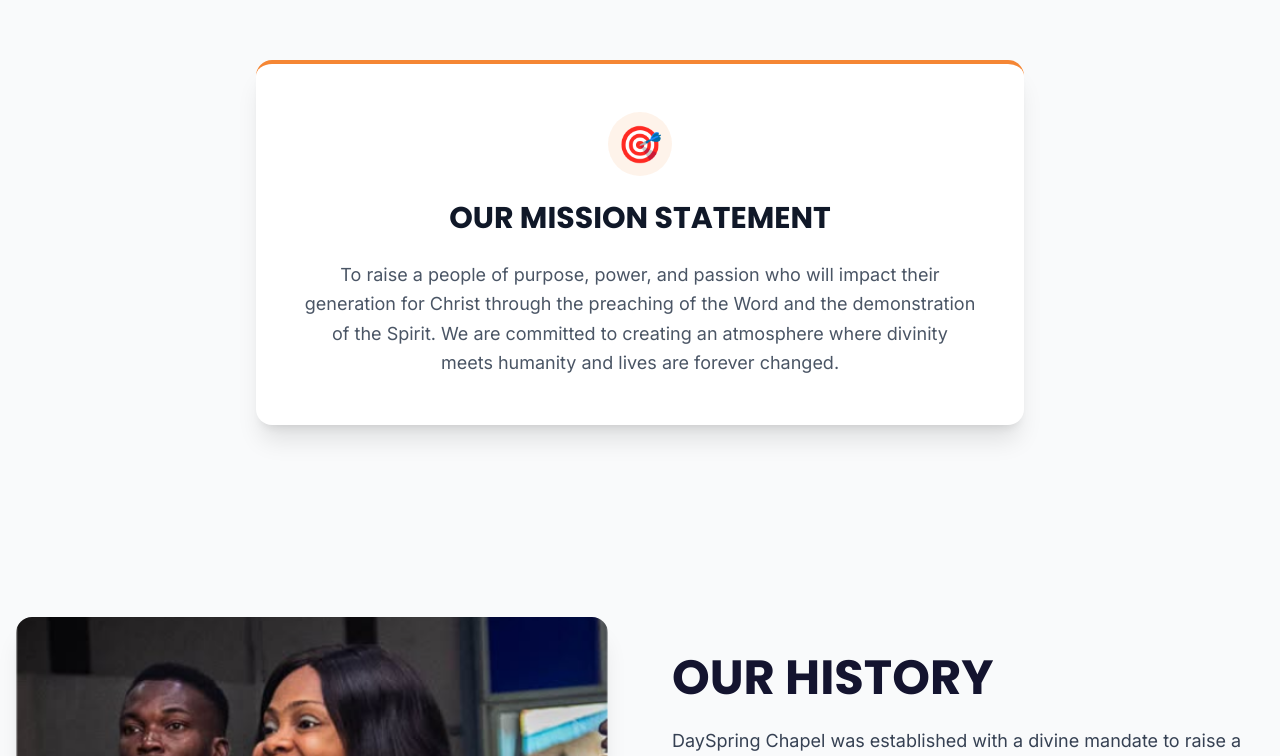
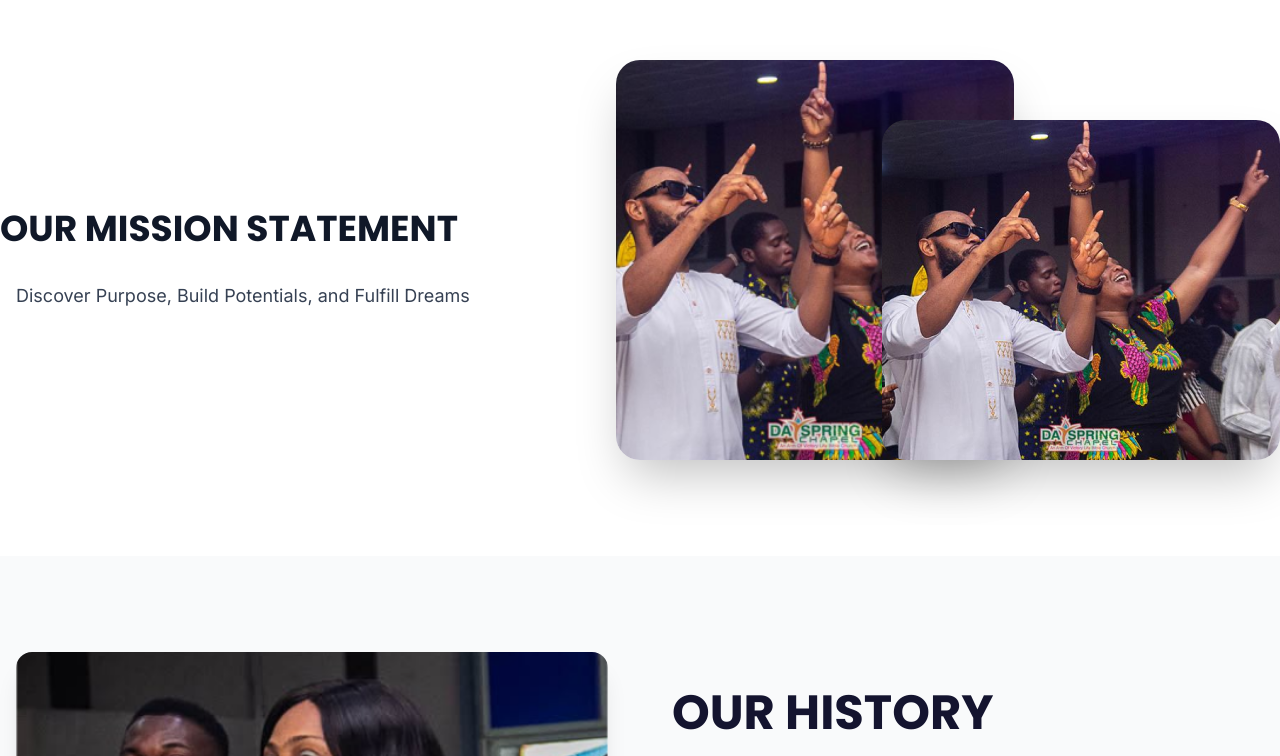
Before and after one commit to DayspringChapel/Dayspring_UI, a Next.js app in the folder dayspring-chapel-nextjs/: page /about in a window 1280 px wide. Shown: the part 1358-2114 px from the top of the page. Built offline with nearby package versions, Linux system fonts and the light colour scheme.

Commit message:
giving issues

```diff
--- a/dayspring-chapel-nextjs/components/sections/MissionStatementSection.js
+++ b/dayspring-chapel-nextjs/components/sections/MissionStatementSection.js
@@ -1,24 +1,51 @@
 'use client';
+import Image from 'next/image';
 
 export default function MissionStatementSection({ className = '' }) {
     return (
-        <section className={`py-16 md:py-24 bg-gray-50 ${className}`}>
-            <div className="px-4">
-                <div className="max-w-3xl mx-auto">
-                    {/* Mission Statement Card */}
-                    <div className="bg-white p-10 md:p-12 rounded-2xl shadow-xl border-t-4 border-[#F58634]">
-                        <div className="w-16 h-16 bg-[#F58634]/10 rounded-full flex items-center justify-center mb-6 text-[#F58634] mx-auto">
-                            <span className="text-4xl">🎯</span>
+        <section className={`py-16 md:py-24 bg-white  ${className}`}>
+            <div className="container mx-auto max-w-7xl ">
+                <div className="flex flex-col lg:flex-row items-center gap-6 lg:gap-10">
+                    {/* Left Content */}
+                    <div className="flex-1 max-w-xl">
+                        <h2 className="text-3xl md:text-4xl font-bold mb-8 text-gray-900 uppercase">
+                            Our Mission Statement
+                        </h2>
+
+
+                        <div className="flex gap-4">
+                            <div className="flex-shrink-0 mt-1">
+
+                            </div>
+                            <p className="text-gray-700 text-base md:text-lg leading-relaxed">
+                                Discover Purpose, Build Potentials, and Fulfill Dreams
+                            </p>
                         </div>
-                        <h3 className="text-2xl md:text-3xl font-bold mb-6 text-gray-900 uppercase text-center">
-                            Our Mission Statement
-                        </h3>
-                        <p className="text-gray-600 leading-relaxed text-base md:text-lg text-center">
-                            To raise a people of purpose, power, and passion who will impact their
-                            generation for Christ through the preaching of the Word and the
-                            demonstration of the Spirit. We are committed to creating an atmosphere
-                            where divinity meets humanity and lives are forever changed.
-                        </p>
+                    </div>
+
+                    {/* Right Images - Overlapping Stack */}
+                    <div className="flex-1 relative w-full max-w-2xl">
+                        <div className="relative h-[300px] md:h-[400px]">
+                            {/* Back Image */}
+                            <div className="absolute top-0 left-0 w-[70%] md:w-[60%] h-full rounded-3xl overflow-hidden shadow-2xl">
+                                <Image
+                                    src="/about-us2.png"
+                                    alt="Worship at Dayspring Chapel"
+                                    fill
+                                    className="object-cover"
+                                />
+                            </div>
+
+                            {/* Front Image - Overlapping */}
+                            <div className="absolute bottom-0 right-0 w-[70%] md:w-[60%] h-[85%] rounded-3xl overflow-hidden shadow-2xl">
+                                <Image
+                                    src="/about-us2.png"
+                                    alt="Community worship"
+                                    fill
+                                    className="object-cover"
+                                />
+                            </div>
+                        </div>
                     </div>
                 </div>
             </div>
--- a/dayspring-chapel-nextjs/components/sections/WhoWeAreSection.js
+++ b/dayspring-chapel-nextjs/components/sections/WhoWeAreSection.js
@@ -41,14 +41,14 @@ export default function WhoWeAreSection({ className = '' }) {
                     </div>
 
                     {/* Text Content - Right Side */}
-                    <div className="w-full lg:w-1/2 order-1 lg:order-2">
+                    <div className="w-full lg:w-1/2 order-1 lg:order-2 text-center lg:text-left">
                         <h2 className="text-3xl md:text-4xl lg:text-5xl font-bold text-[#14142f] mb-6 uppercase">
                             Who We Are
                         </h2>
                         <p className="text-gray-700 text-base md:text-lg mb-6">
                             We are a Church where:
                         </p>
-                        <ul className="space-y-4">
+                        <ul className="space-y-4 inline-block text-left">
                             {points.map((point, index) => (
                                 <li key={index} className="flex items-start gap-3">
                                     <Image
```
